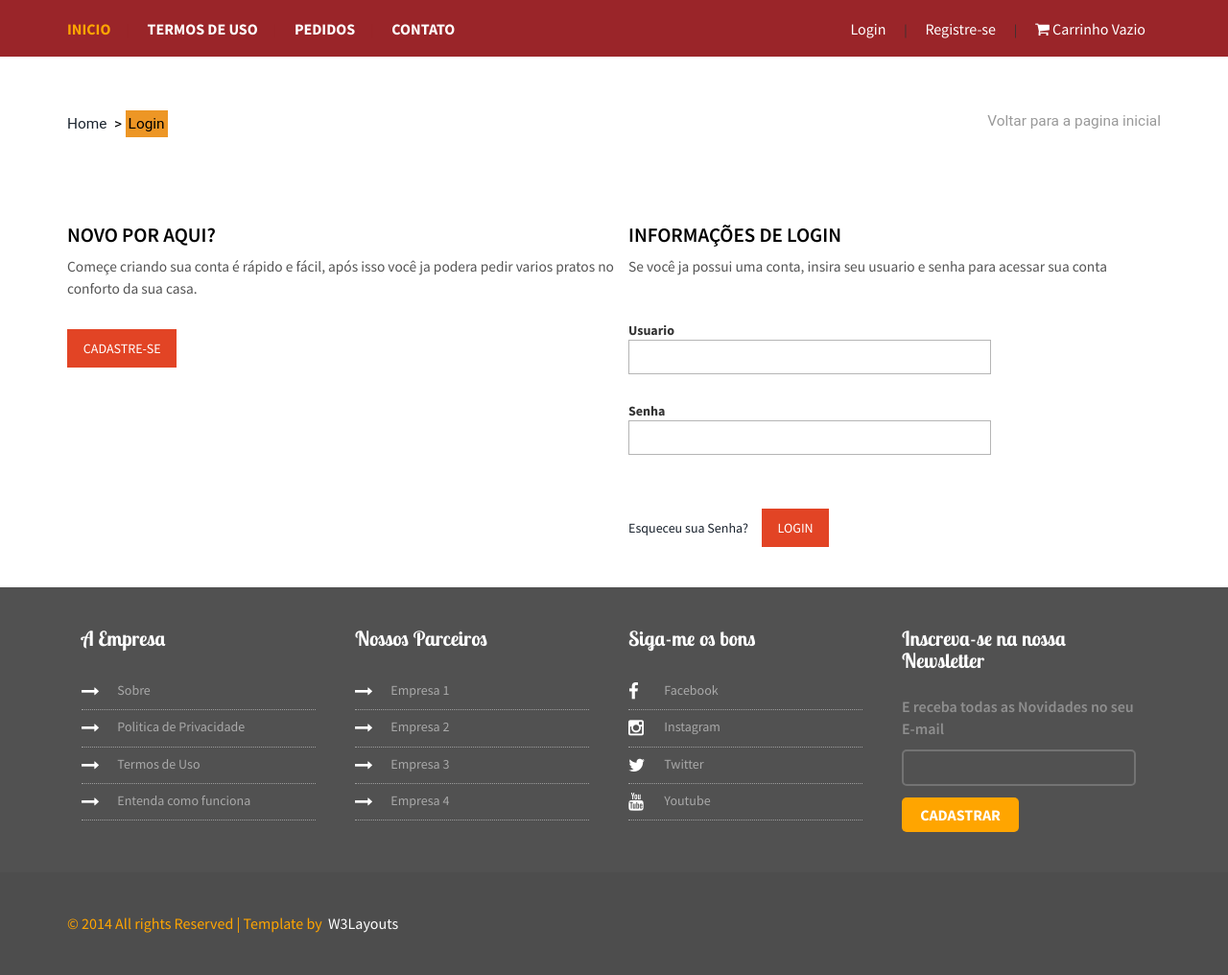
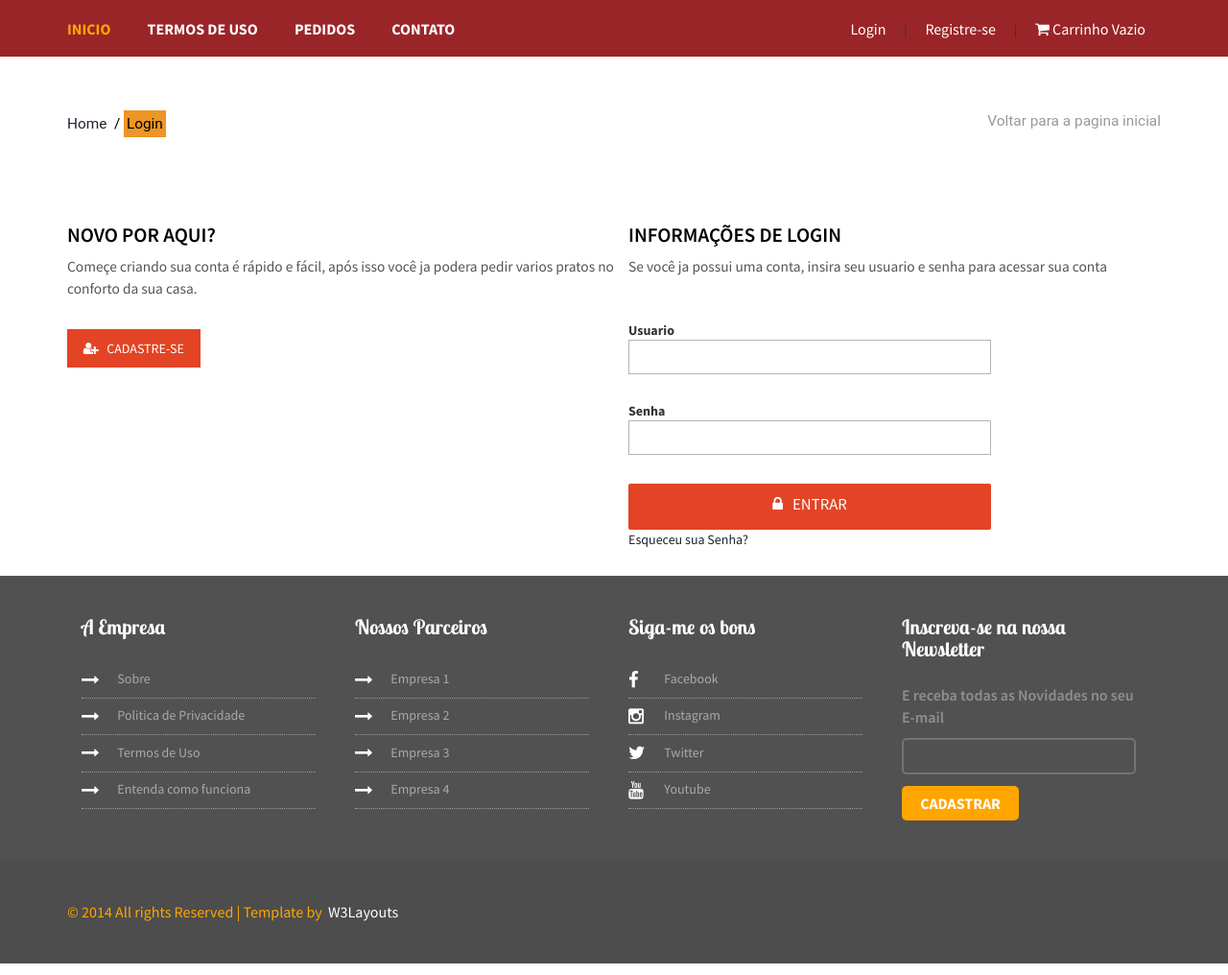
Before and after one commit to eduovrp/GodFood, a PHP site: page /GodFood/cart/view_cart.php in a window 1280 px wide. Shown: the whole page at 96% size. Run offline with PHP 8.4, Linux system fonts and the light colour scheme.

Commit message:
Ladda, icons, ajustes

```diff
--- a/cart/views/login.php
+++ b/cart/views/login.php
@@ -10,10 +10,11 @@ License URL: http://creativecommons.org/licenses/by/3.0/
 <meta charset="UTF-8">
 <title>GodFood - Delivery</title>
 <link rel="icon" type="image/png" href="../web/images/plate.png" />
-<script src="../web/js/jquery.min.js"></script>
-<script src="../web/js/bootstrap.min.js"></script>
+
 <link href="../web/css/bootstrap.css" rel='stylesheet' type='text/css' />
-<!-- jQuery (necessary for Bootstrap's JavaScript plugins) -->
+
+<link rel="stylesheet" href="inspinia/css/ladda.min.css">
+
 <!-- Custom Theme files -->
 <link href="../web/css/style.css" rel="stylesheet" type="text/css" media="all" />
 <!-- Custom Theme files -->
@@ -28,16 +29,12 @@ License URL: http://creativecommons.org/licenses/by/3.0/
 <script>
 	new WOW().init();
 </script>
+ <link rel="stylesheet" href="../web/font-awesome-4.3.0/css/font-awesome.min.css">
 
-<script type="text/javascript" src="../web/js/easing.js"></script>
-
- <script src="../web/js/bootstrap.min.js"></script>
-<link rel="stylesheet" href="../web/font-awesome-4.3.0/css/font-awesome.min.css">
 </head>
 <body>
     <!-- header-section-starts -->
 	<div class="header">
-
 <?php
 include 'includes/menu-top.php';
  ?>
@@ -49,15 +46,15 @@ include 'includes/menu-top.php';
 			    <div class="dreamcrub">
 			   	 <ul class="breadcrumbs">
                     <li class="home">
-                       <a href="../index.php" title="Go to Home Page">Home</a>&nbsp;
-                       <span>&gt;</span>
+                       <a href="../" title="Go to Home Page">Home</a>&nbsp;
+                       <span>/ </span>
                     </li>
                     <li class="women">
                        Login
                     </li>
                 </ul>
                 <ul class="previous">
-                	<li><a href="../index.php">Voltar para a pagina inicial</a></li>
+                	<li><a href="../">Voltar para a pagina inicial</a></li>
                 </ul>
                 <div class="clearfix"></div>
                 <br>
@@ -69,30 +66,33 @@ include 'mensagens.php';
 			   <div class="col-md-6 login-left wow fadeInLeft" data-wow-delay="0.4s">
 			  	 <h3>NOVO POR AQUI?</h3>
 				 <p>Começe criando sua conta é rápido e fácil, após isso você ja podera pedir varios pratos no conforto da sua casa.</p>
-				 <a class="acount-btn" href="cadastrar.php">Cadastre-se</a>
+				 <a class="acount-btn" href="cadastrar.php"><i class="fa fa-user-plus"></i> &nbsp;&nbsp;Cadastre-se</a>
 			   </div>
 			   <div class="col-md-6 login-right wow fadeInRight" data-wow-delay="0.4s">
 			  	<h3>INFORMAÇÕES DE LOGIN</h3>
 				<p>Se você ja possui uma conta, insira seu usuario e senha para acessar sua conta</p>
 				<form action="view_cart.php" method="POST">
 				  <div>
-					<label for="login">Usuario</label><br>
+					<label for="login">Usuario</label> <br>
 					<input type="text" name="login" id="login" required>
 				  </div>
 				  <div>
-					<label for="senha">Senha</label><br>
+					<label for="senha">Senha</label> <br>
 					<input type="password" name="senha" id="senha" required>
 				  </div>
-				  <a class="forgot" href="../minhaconta/reset_pass.php">Esqueceu sua Senha?</a>
-				  <input type="submit" value="Login">
+				</div>
+			<div class="col-sm-6 col-md-offset-6 login-right wow fadeInRight" data-wow-delay="0.4s">
+				  <button type="submit" class="ladda-button btn-login" data-size="m" data-style="zoom-in"><i class="fa fa-lock fa-1x"></i> &nbsp;&nbsp;Entrar</button>
+				  <br>
+				  <a class="forgot" href="reset_pass.php">Esqueceu sua Senha?</a>
 			    </form>
-			   </div>
+			 </div>
 			   <div class="clearfix"> </div>
 			 </div>
 		   </div>
 </div>
 <div class="clearfix"></div>
-				<div class="contact-section" id="contact">
+			<div class="contact-section" id="contact">
 			<div class="container">
 				<div class="contact-section-grids">
 					<div class="col-md-3 contact-section-grid wow fadeInLeft" data-wow-delay="0.4s">
@@ -215,7 +215,7 @@ include 'mensagens.php';
 					<div class="col-md-3 contact-section-grid nth-grid wow fadeInRight" data-wow-delay="0.4s">
 						<h4>Inscreva-se na nossa Newsletter</h4>
 						<p>E receba todas as Novidades no seu E-mail</p>
-						<form action="subscribe.php" method="POST" accept-charset="utf-8" onsubmit="return sucesso()">
+						<form action="../subscribe.php" method="POST" accept-charset="utf-8" onsubmit="return sucesso()">
 						<input type="text" class="text" value="" name="email" onfocus="this.value = '';" onblur="if (this.value == '') {this.value = '';}">
 						<input type="submit" value="Cadastrar">
 						</form>
@@ -232,5 +232,18 @@ include 'mensagens.php';
 			<p class="wow fadeInLeft" data-wow-delay="0.4s">&copy; 2014  All rights  Reserved | Template by &nbsp;<a href="http://w3layouts.com" target="target_blank">W3Layouts</a></p>
 		</div>
 	</div>
+
+	<!-- jQuery (necessary for Bootstrap's JavaScript plugins) -->
+	<script src="../web/js/jquery.min.js"></script>
+	<script src="../web/js/bootstrap.min.js"></script>
+	<script type="text/javascript" src="../web/js/easing.js"></script>
+
+	<script src="inspinia/js/plugins/ladda/spin.js"></script>
+    <script src="inspinia/js/plugins/ladda/ladda.js"></script>
+
+<script type="text/javascript">
+                // Bind normal buttons
+            Ladda.bind( 'button[type=submit]', { timeout: 8000 } );
+</script>
 </body>
 </html>
--- a/cart/views/resumo.php
+++ b/cart/views/resumo.php
@@ -215,7 +215,7 @@ Senha: 12345678 </strong></h4>
 
     <script type="text/javascript">
                 // Bind normal buttons
-            Ladda.bind( 'button[type=submit]', { timeout: 15000 } );
+            Ladda.bind( 'button[type=submit]', { timeout: 20000 } );
 </script>
 
 </body>
--- a/minhaconta/alterarDadosCadastrais.php
+++ b/minhaconta/alterarDadosCadastrais.php
@@ -108,7 +108,7 @@ if($_GET){
 					 	<strong>obs: </strong>A senha precisa ter 6 ou mais caracteres.</p>
 					 	<br>
 					  <div class="col-md-6">
-					 <div class="wow fadeInRight" data-wow-delay="0.4s">
+					 <div class="wow fadeInLeft" data-wow-delay="0.4s">
 						 <label for="senha">NOVA SENHA</label>
 						 <input type="password" name="senha" id="senha">
 					 </div>
@@ -120,6 +120,7 @@ if($_GET){
 					 </div>
 					 </div>
 				</div>
+			<div class="wow fadeInLeft" data-wow-delay="0.4s">
 				<div class="row">
 					<div class="register-but">
 							<button type="submit" class="ladda-button btn-cadastrar" data-size="m" data-style="zoom-in"><i class="fa fa-check fa-1x"></i> Atualizar Dados</button>
--- a/minhaconta/cadastrar.php
+++ b/minhaconta/cadastrar.php
@@ -284,7 +284,7 @@ include 'mensagens_cad.php';
 
 <script type="text/javascript">
                 // Bind normal buttons
-            Ladda.bind( 'button[type=submit]', { timeout: 8000 } );
+            Ladda.bind( 'button[type=submit]', { timeout: 10000 } );
 </script>
 
 		<!--Mascaras -->
--- a/web/css/style.css
+++ b/web/css/style.css
@@ -1552,7 +1552,7 @@ i.mail{
 	padding: 0 0 2em 0;
 }
 .login-right span {
-	color: #555;
+	color: #fff;
 	font-size:1em;
 	padding-bottom: 0.2em;
 	display: block;
@@ -1823,6 +1823,27 @@ ul.women_pagenation li a:hover{
 	outline:none;
 }
 .btn-cadastrar:hover {
+	background:#9a2529;
+	color: #fff;
+}
+
+.btn-login {
+	background:#E24425;
+	color: #FFF;
+	font-size: 1.2em;
+	margin-top: -50px;
+	padding: 0.6em 2em;
+	width: 70%;
+	transition: 0.5s all;
+	-webkit-transition: 0.5s all;
+	-moz-transition: 0.5s all;
+	-o-transition: 0.5s all;
+	display: inline-block;
+	text-transform: uppercase;
+	border:none;
+	outline:none;
+}
+.btn-login:hover {
 	background:#9a2529;
 	color: #fff;
 }
```
Also changed, not shown: minhaconta/views/login.php (+25 -13 lines).
